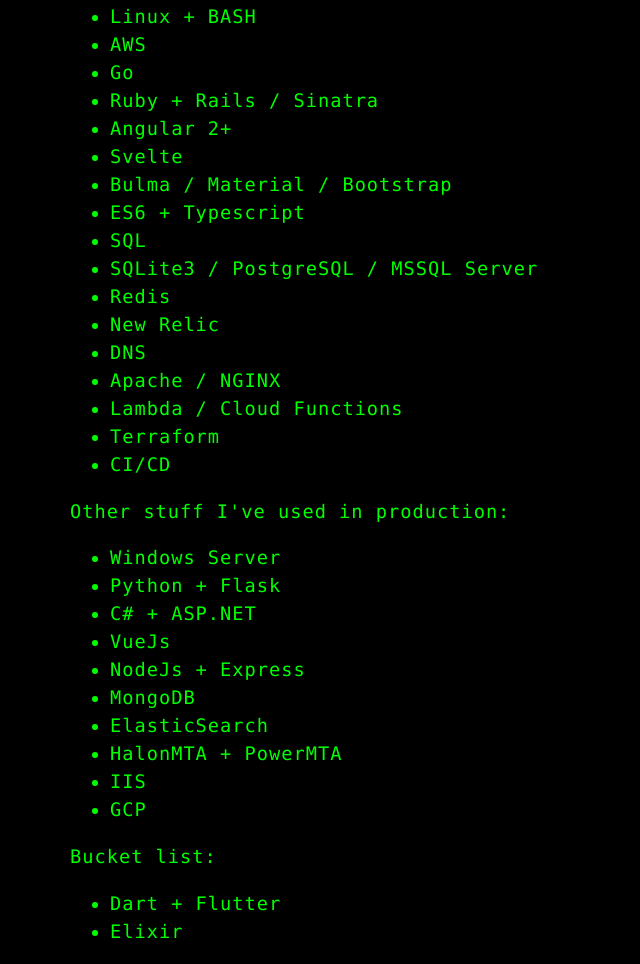
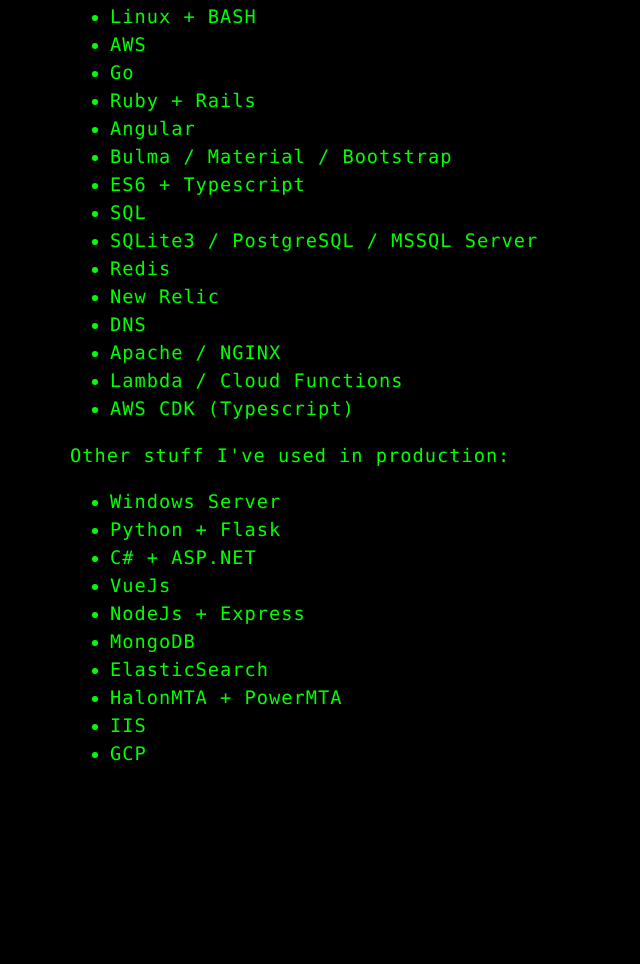
Before and after one commit to samschirmer/samschirmer.com, a plain HTML site: page tech_stuff.html in a window 1280 px wide. Shown: the part 597-1561 px from the top of the page, without its empty margins (0-640 px from the left). After the commit the page ends 1384 px from the top, so only its background shows below. Drawn offline with Linux system fonts and the light colour scheme.

Commit message:
cleaning up

```diff
--- a/tech_stuff.html
+++ b/tech_stuff.html
@@ -30,9 +30,8 @@
 				<li>Linux + BASH</li>
 				<li>AWS</li>
 				<li>Go</li>
-				<li>Ruby + Rails / Sinatra</li>
-				<li>Angular 2+</li>
-				<li>Svelte</li>
+				<li>Ruby + Rails</li>
+				<li>Angular</li>
 				<li>Bulma / Material / Bootstrap</li>
 				<li>ES6 + Typescript</li>
 				<li>SQL</li>
@@ -42,8 +41,7 @@
 				<li>DNS</li>
 				<li>Apache / NGINX</li>
 				<li>Lambda / Cloud Functions</li>
-				<li>Terraform</li>
-				<li>CI/CD</li>
+				<li>AWS CDK (Typescript)</li>
 			</ul>
 
 			<p>Other stuff I've used in production:</p>
@@ -60,11 +58,6 @@
 				<li>GCP</li>
 			</ul>
 
-			<p>Bucket list:</p>
-			<ul>
-				<li>Dart + Flutter</li>
-				<li>Elixir</li>
-			</ul>
 		</div>
 	</body>
 </html>
```
Also changed, not shown: about.html (+1 -1 lines), potica.html (+1 -1 lines), 3 other files.
